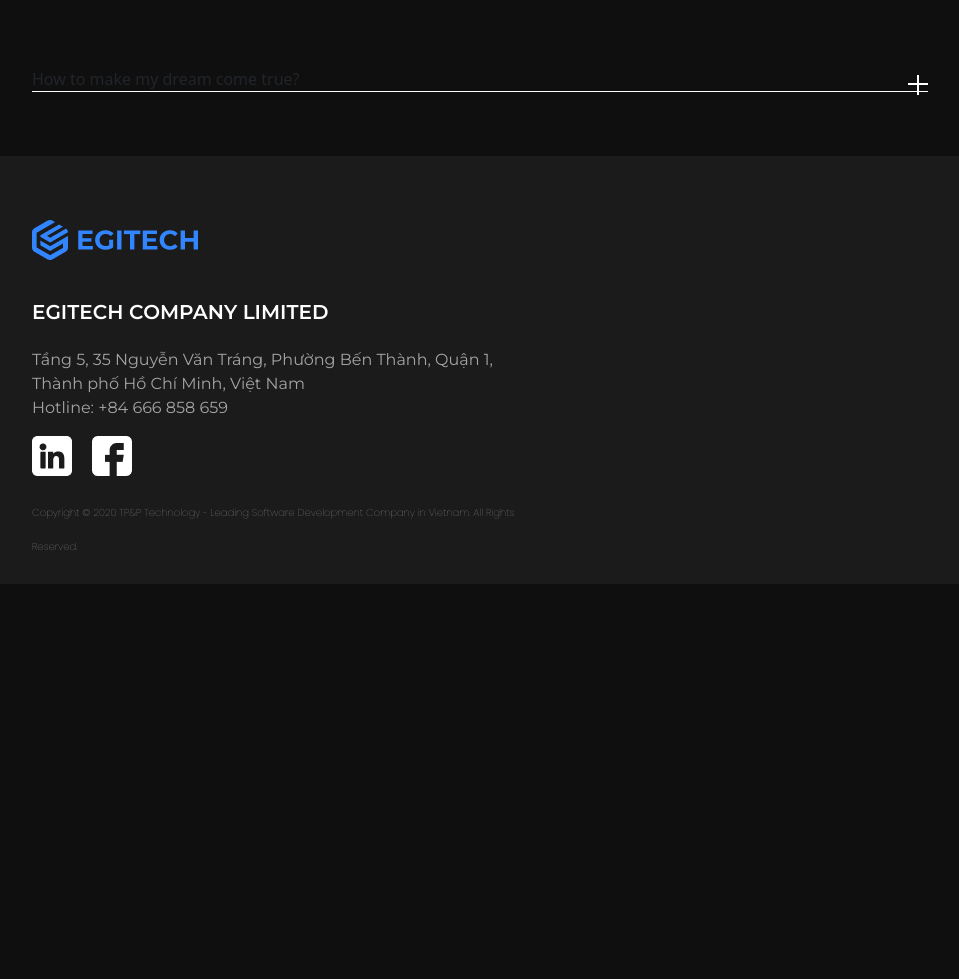
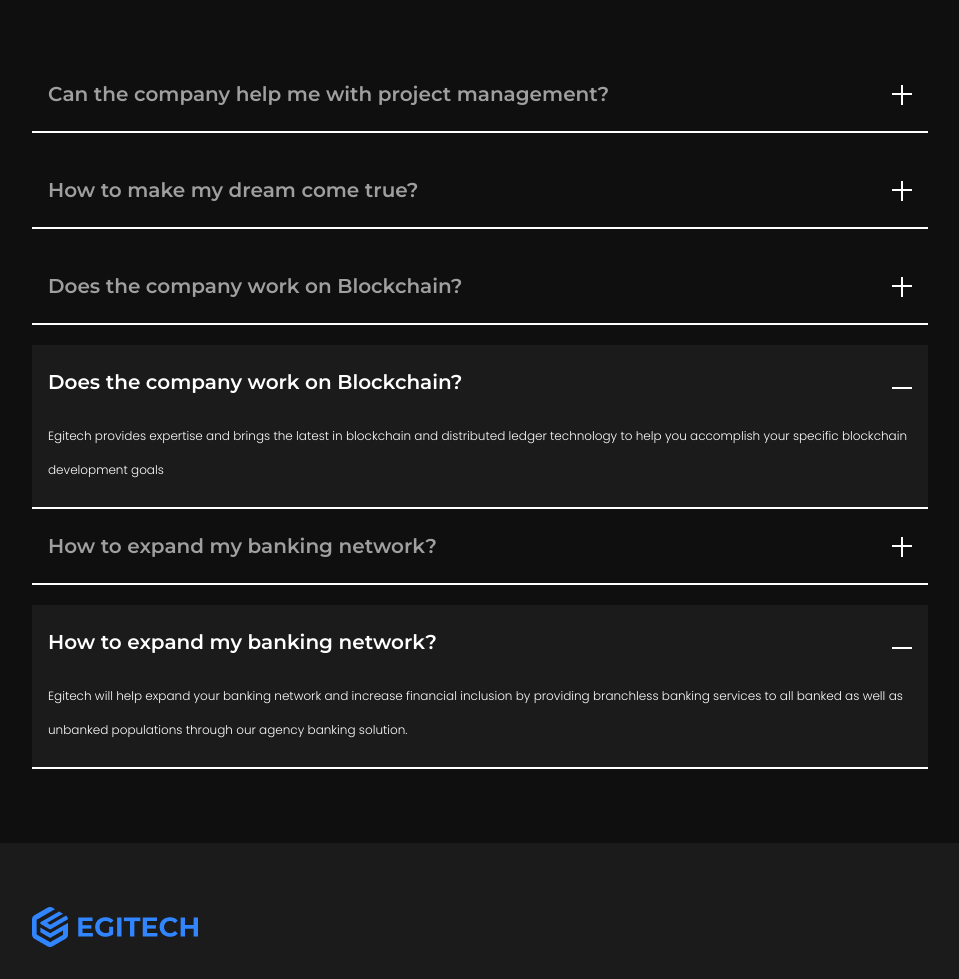
Before and after one commit to minhtoan1210/Web-FrontEnd-Egitech, a plain HTML site: page index.htm in a window 1280 px wide. Shown: the part 3501-4480 px from the top of the page, without its empty margins (160-1119 px from the left). Before the commit the page ends 4085 px from the top, so only its background shows below. Drawn offline with nearby package versions, Linux system fonts and the light colour scheme; files whose address does not match are found by name.

Commit message:
Done static  interface

```diff
--- a/css/index.css
+++ b/css/index.css
@@ -319,13 +319,61 @@
         transform: rotate(90deg);
     }
 
-    .faq .faq__content .faq__item {
+    .faq .faq__content .faq__question {
         display: flex;
         justify-content: space-between;
     }
 
+    .faq .faq__content .faq__question {
+        border-bottom: 2px solid #FFFFFF;
+        padding-bottom: 20px;
+        margin-bottom: 20px;
+    }
+
+    .faq .faq__content .faq__item .faq__question p {
+        font-family: "Msr-SemiBold";
+        font-size: 20px;
+        line-height: 34px;
+        color: rgba(255, 255, 255, 0.6);
+    }
+
+    .faq .faq__content .faq__item .faq__aws {
+        padding: 20px 16px;
+        background: rgba(255, 255, 255, 0.05);
+        border-bottom: 2px solid #FFFFFF;
+    }
+
+    .faq .faq__content .faq__title {
+        display: flex;
+        justify-content: space-between;
+        padding-bottom: 20px;
+        font-family: "Msr-SemiBold";
+        font-size: 20px;
+        line-height: 34px;
+        color: #FFFFFF;
+    }
+
+    .faq .faq__content .faq__item .faq__aws .faq__awsDetail {
+        font-family: "Pp-Light";
+        font-size: 12px;
+        line-height: 34px;
+        color: #FFFFFF;
+    }
+
     .faq .faq__content .faq__item {
-        border-bottom: 1px solid #FFFFFF;
+        padding: 10px 0;
+    }
+    /* .faq .faq__content .faq__item .faq__aws .faq__awsDetail p {
+        padding-top: 20px;
+    }
+     */
+
+    .faq .faq__content .minus {
+        display: inline-block;
+        height: 2px;
+        width: 20px;
+        background: #fff;
+        align-items: center;
     }
     /* FOOTER */
 
--- a/index.htm
+++ b/index.htm
@@ -172,10 +172,91 @@
         <div class="faq__content section container__custom">
             <div class="faq__item">
                 <div class="faq__question">
-                    <p class="mb-0">How to make my dream come true?</p>
+                    <div>
+                        <p class="mb-0 ps-3">Can the company help me with project management?</p>
+                    </div>
+                    <div class="pe-3"> <span class="plus "></span></div>
+
                 </div>
-                <div> <span class="plus"></span></div>
+                <!-- <div class="faq__aws">
+                    <div class="faq__title">
+                        <div>
+                            <p class="mb-0">Can the company help me with project management?</p>
+                        </div>
+                        <div> <span class="minus"></span></div>
+                    </div>
+                    <div class="faq__awsDetail  ">
+                        <p class="mb-0"> We take the time to get to know everything we need about you, to get your project managed to successful completion, as we ensure that all our processes and tools are adapted to suit not only your resources, but for the short and
+                            long-term goals of your business </p>
+                    </div>
+                </div> -->
+
             </div>
+            <div class="faq__item">
+                <div class="faq__question">
+                    <div>
+                        <p class="mb-0 ps-3">How to make my dream come true?</p>
+                    </div>
+                    <div class="pe-3"> <span class="plus "></span></div>
+
+                </div>
+                <!-- <div class="faq__aws">
+                    <div class="faq__title">
+                        <div>
+                            <p class="mb-0">How to make my dream come true?</p>
+                        </div>
+                        <div> <span class="minus"></span></div>
+                    </div>
+                    <div class="faq__awsDetail  ">
+                        <p class="mb-0"> Egitech is the partner of choice for many of the world's leading businesses, SMEs and technology challengers. We help businesses increase their value through custom software development, product design, QA, and consulting services.
+                            Trust us, we will help you make your dreams come true. </p>
+                    </div>
+                </div> -->
+
+            </div>
+            <div class="faq__item">
+                <div class="faq__question">
+                    <div>
+                        <p class="mb-0 ps-3">Does the company work on Blockchain?</p>
+                    </div>
+                    <div class="pe-3"> <span class="plus "></span></div>
+
+                </div>
+                <div class="faq__aws">
+                    <div class="faq__title">
+                        <div>
+                            <p class="mb-0">Does the company work on Blockchain?</p>
+                        </div>
+                        <div> <span class="minus"></span></div>
+                    </div>
+                    <div class="faq__awsDetail  ">
+                        <p class="mb-0"> Egitech provides expertise and brings the latest in blockchain and distributed ledger technology to help you accomplish your specific blockchain development goals </p>
+                    </div>
+                </div>
+
+            </div>
+            <div class="faq__item">
+                <div class="faq__question">
+                    <div>
+                        <p class="mb-0 ps-3">How to expand my banking network?</p>
+                    </div>
+                    <div class="pe-3"> <span class="plus "></span></div>
+
+                </div>
+                <div class="faq__aws">
+                    <div class="faq__title">
+                        <div>
+                            <p class="mb-0">How to expand my banking network?</p>
+                        </div>
+                        <div> <span class="minus"></span></div>
+                    </div>
+                    <div class="faq__awsDetail  ">
+                        <p class="mb-0"> Egitech will help expand your banking network and increase financial inclusion by providing branchless banking services to all banked as well as unbanked populations through our agency banking solution. </p>
+                    </div>
+                </div>
+
+            </div>
+
         </div>
     </section>
     <!-- footer -->
```
